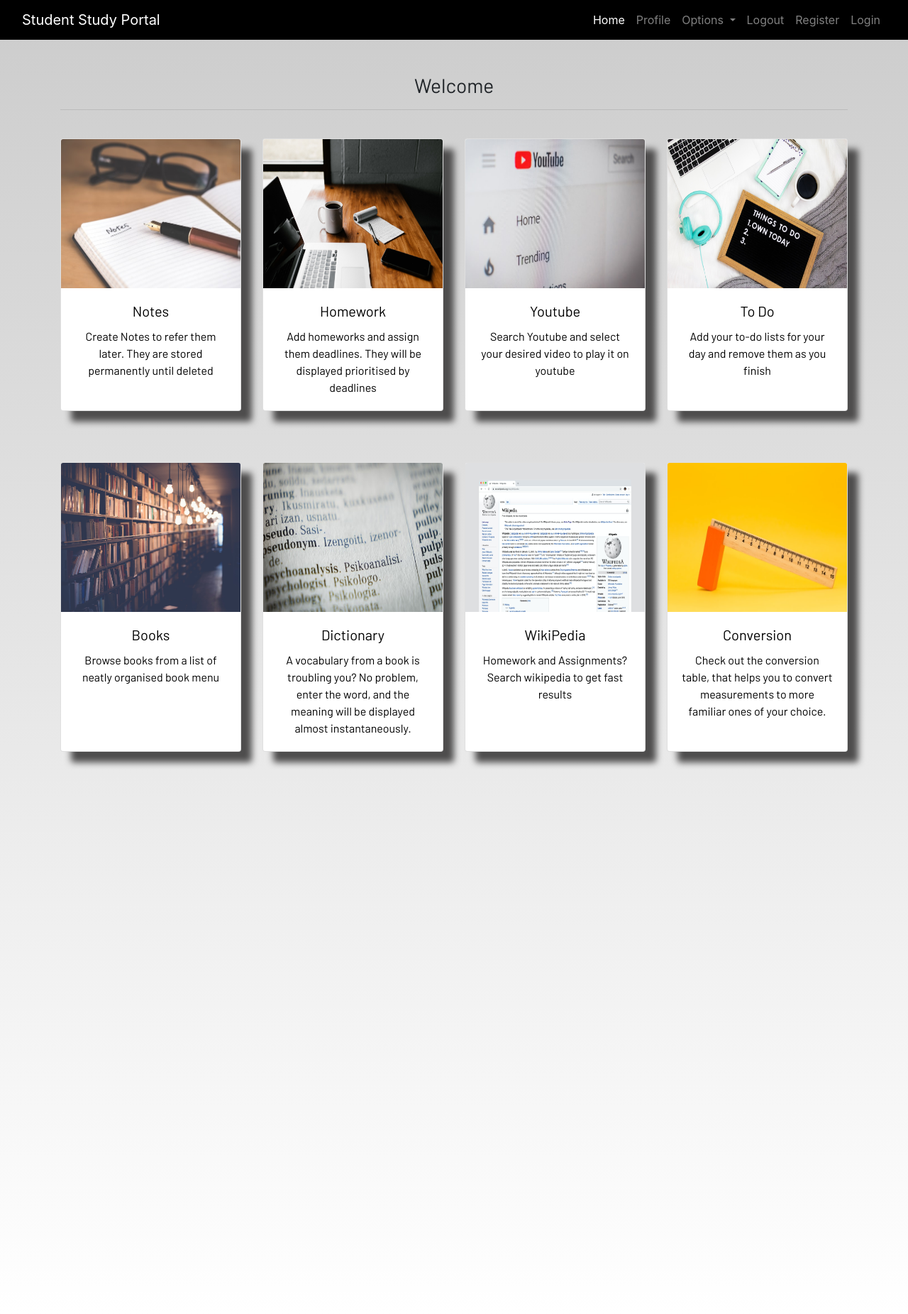
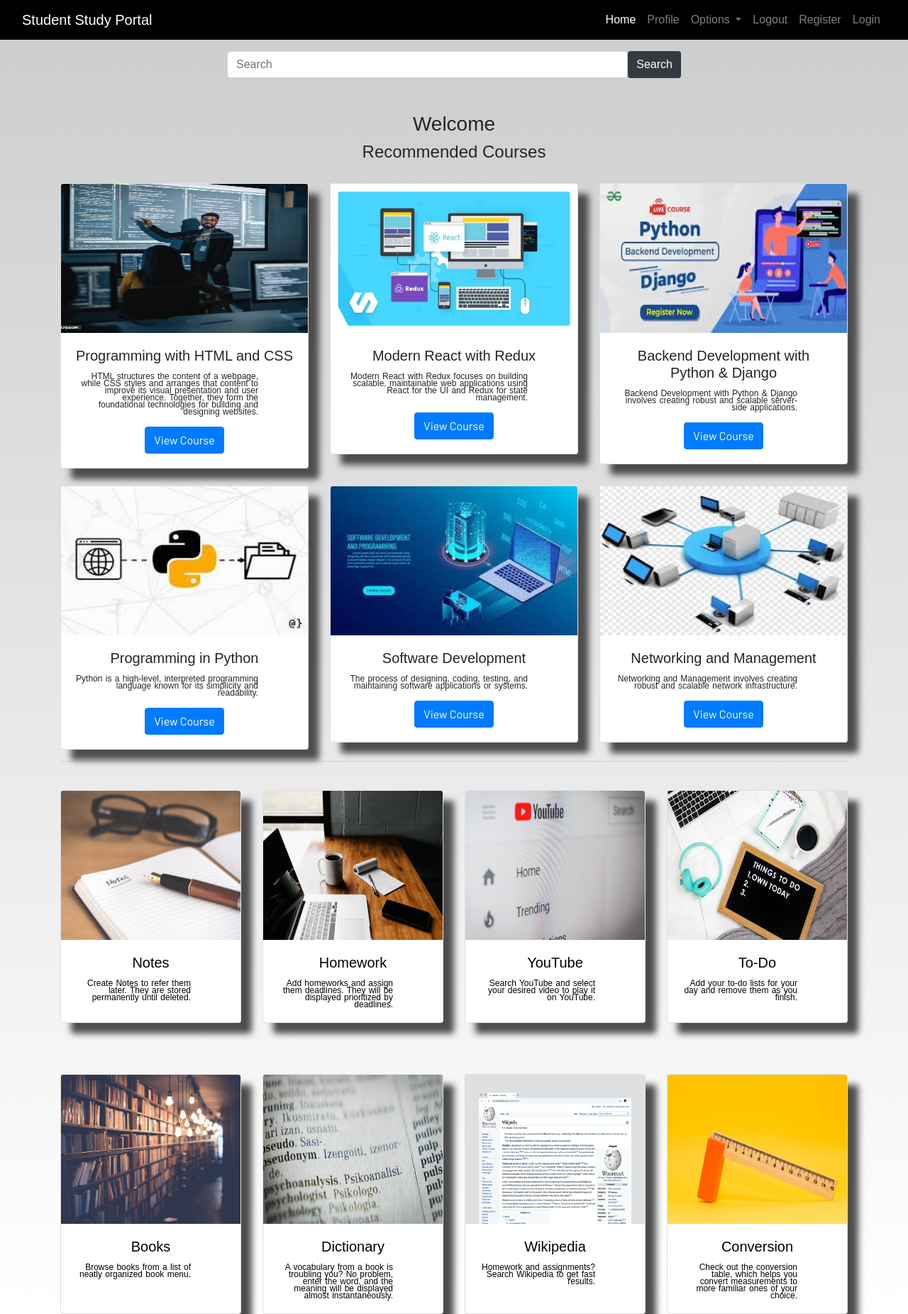
Before and after one commit to ProDaryl/Elearning-website, a Django app: page /dashboard/ in a window 1280 px wide. Shown: the whole page at 71% size. Run offline with Django 5.2, Linux system fonts and the light colour scheme; some libraries are stand-ins or nearby versions; some web fonts are replaced.

Commit message:
Updates_search

```diff
--- a/dashboard/templates/dashboard/base.html
+++ b/dashboard/templates/dashboard/base.html
@@ -21,13 +21,27 @@
       crossorigin="anonymous"
     />
     <link rel="stylesheet" href="{% static 'css/main.css' %}" />
+    <style>
+      .btn-dark-custom {
+        background-color: #343a40;
+        border: none;
+        color: white;
+      }
+      .btn-dark-custom:hover {
+        background-color: #23272b;
+        color: white;
+      }
+    </style>
   </head>
 
   <body>
     <header>
       <nav class="navbar navbar-expand-lg navbar-dark bg-dark">
         <div class="container-fluid">
+          <!-- Navbar Content -->
           <a class="navbar-brand" href="#">Student Study Portal</a>
+
+          <!-- Navbar toggler -->
           <button
             class="navbar-toggler"
             type="button"
@@ -39,6 +53,8 @@
           >
             <span class="navbar-toggler-icon"></span>
           </button>
+
+          <!-- Collapsible content -->
           <div
             class="collapse navbar-collapse justify-content-end"
             id="navbarSupportedContent"
@@ -92,18 +108,26 @@
           </div>
         </div>
       </nav>
+
+      <!-- Centered Search Bar -->
+      <div class="d-flex justify-content-center mt-3">
+        <form class="d-flex w-50" action="#" method="get">
+          <input class="form-control me-2" type="search" placeholder="Search" aria-label="Search">
+          <button class="btn btn-dark-custom" type="submit">Search</button>
+        </form>
+      </div>
     </header>
     <br /><br />
     <main>
 
-      {% if mesages%}
-      {%for msg in mesages%}
+      {% if messages %}
+      {% for msg in messages %}
       <div class="alert alert-{{msg.tags}}">{{msg}}</div>
       {% endfor %}
-       {% endif %}
+      {% endif %}
 
-       {% block content %}
-       {% endblock content %}
+      {% block content %}
+      {% endblock content %}
 
     </main>
     <script src="https://cdnjs.cloudflare.com/ajax/libs/jquery/3.3.1/jquery.min.js"></script>
--- a/dashboard/templates/dashboard/home.html
+++ b/dashboard/templates/dashboard/home.html
@@ -2,20 +2,106 @@
 {% load static %}
 {% block content %}
 
+<style>
+  body {
+    font-family: Arial, sans-serif;
+  }
+  .card-title, .card-text, h3, h4 {
+    font-family: Arial, sans-serif;
+  }
+  .card-text {
+    font-size: 12px;
+    word-spacing: 0.08em;
+    line-height: 1.5;
+    text-align: left;
+    margin-top: 10px;
+  }
+</style>
+
 <section class="container text-center">
   <h3>Welcome</h3>
+  <h4 style="text-align: center; margin-bottom: 30px;">Recommended Courses</h4>
+
+  <!-- Recommended Courses Section -->
+  <div class="row">
+    <div class="col-md-4">
+      <div class="card">
+        <img src="{% static 'images/lectures.jpg' %}" class="card-img-top" alt="Course 1">
+        <div class="card-body">
+          <h5 class="card-title">Programming with HTML and CSS</h5>
+          <p class="card-text">HTML structures the content of a webpage, while CSS styles and arranges that content to improve its visual presentation and user experience. Together, they form the foundational technologies for building and designing websites.</p>
+          <a href="#" class="btn btn-primary">View Course</a>
+        </div>
+      </div>
+    </div>
+    <div class="col-md-4">
+      <div class="card">
+        <img src="{% static 'images/modern react.jpg' %}" class="card-img-top" alt="Course 2">
+        <div class="card-body">
+          <h5 class="card-title">Modern React with Redux</h5>
+          <p class="card-text">Modern React with Redux focuses on building scalable, maintainable web applications using React for the UI and Redux for state management.</p>
+          <a href="#" class="btn btn-primary">View Course</a>
+        </div>
+      </div>
+    </div>
+    <div class="col-md-4">
+      <div class="card">
+        <img src="{% static 'images/Django.jpeg' %}" class="card-img-top" alt="Course 3">
+        <div class="card-body">
+          <h5 class="card-title">Backend Development with Python & Django</h5>
+          <p class="card-text">Backend Development with Python & Django involves creating robust and scalable server-side applications.</p>
+          <a href="#" class="btn btn-primary">View Course</a>
+        </div>
+      </div>
+    </div>
+  </div>
+
+  <br>
+
+  <div class="row">
+    <div class="col-md-4">
+      <div class="card">
+        <img src="{% static 'images/python.jpeg' %}" class="card-img-top" alt="Course 4">
+        <div class="card-body">
+          <h5 class="card-title">Programming in Python</h5>
+          <p class="card-text">Python is a high-level, interpreted programming language known for its simplicity and readability.</p>
+          <a href="#" class="btn btn-primary">View Course</a>
+        </div>
+      </div>
+    </div>
+    <div class="col-md-4">
+      <div class="card">
+        <img src="{% static 'images/software.jpeg' %}" class="card-img-top" alt="Course 5">
+        <div class="card-body">
+          <h5 class="card-title">Software Development</h5>
+          <p class="card-text">The process of designing, coding, testing, and maintaining software applications or systems.</p>
+          <a href="#" class="btn btn-primary">View Course</a>
+        </div>
+      </div>
+    </div>
+    <div class="col-md-4">
+      <div class="card">
+        <img src="{% static 'images/network.jpeg' %}" class="card-img-top" alt="Course 6">
+        <div class="card-body">
+          <h5 class="card-title">Networking and Management</h5>
+          <p class="card-text">Networking and Management involves creating robust and scalable network infrastructure.</p>
+          <a href="#" class="btn btn-primary">View Course</a>
+        </div>
+      </div>
+    </div>
+  </div>
 
   <hr> <br>
+
+  <!-- Card Section 1 -->
   <div class="row">
     <div class="col-md-3">
       <a href="#">
         <div class="card">
           <img class="card-img-top" src="{% static 'images/notes.jpg' %}" alt="Notes image">
           <div class="card-body">
-            <h5 class="card-title ">
-              Notes
-            </h5>
-            Create Notes to refer them later. They are stored permanently until deleted
+            <h5 class="card-title">Notes</h5>
+            <p class="card-text">Create Notes to refer them later. They are stored permanently until deleted.</p>
           </div>
         </div>
       </a>
@@ -24,12 +110,10 @@
     <div class="col-md-3">
       <a href="#">
         <div class="card">
-          <img class="card-img-top" src="{% static 'images/homework.jpg' %}" alt="Notes image">
+          <img class="card-img-top" src="{% static 'images/homework.jpg' %}" alt="Homework image">
           <div class="card-body">
-            <h5 class="card-title ">
-              Homework
-            </h5>
-            Add homeworks and assign them deadlines. They will be displayed prioritised by deadlines
+            <h5 class="card-title">Homework</h5>
+            <p class="card-text">Add homeworks and assign them deadlines. They will be displayed prioritized by deadlines.</p>
           </div>
         </div>
       </a>
@@ -37,12 +121,10 @@
     <div class="col-md-3">
       <a href="#">
         <div class="card">
-          <img class="card-img-top" src="{% static 'images/youtube.jpg' %}" alt="Notes image">
+          <img class="card-img-top" src="{% static 'images/youtube.jpg' %}" alt="YouTube image">
           <div class="card-body">
-            <h5 class="card-title ">
-              Youtube
-            </h5>
-            Search Youtube and select your desired video to play it on youtube
+            <h5 class="card-title">YouTube</h5>
+            <p class="card-text">Search YouTube and select your desired video to play it on YouTube.</p>
           </div>
         </div>
       </a>
@@ -50,28 +132,27 @@
     <div class="col-md-3">
       <a href="#">
         <div class="card">
-          <img class="card-img-top" src="{% static 'images/todo.jpg' %}" alt="Notes image">
+          <img class="card-img-top" src="{% static 'images/todo.jpg' %}" alt="To-Do image">
           <div class="card-body">
-            <h5 class="card-title ">
-              To Do
-            </h5>
-            Add your to-do lists for your day and remove them as you finish
+            <h5 class="card-title">To-Do</h5>
+            <p class="card-text">Add your to-do lists for your day and remove them as you finish.</p>
           </div>
         </div>
       </a>
     </div>
   </div>
+
   <br><br><br>
+
+  <!-- Card Section 2 -->
   <div class="row">
-    <div class="col-md-3 ">
+    <div class="col-md-3">
       <a href="#">
-        <div class="card mt-20">
-          <img class="card-img-top" src="{% static 'images/books.jpg' %}" alt="Notes image">
+        <div class="card">
+          <img class="card-img-top" src="{% static 'images/books.jpg' %}" alt="Books image">
           <div class="card-body">
-            <h5 class="card-title ">
-              Books
-            </h5>
-            Browse books from a list of neatly organised book menu
+            <h5 class="card-title">Books</h5>
+            <p class="card-text">Browse books from a list of neatly organized book menu.</p>
           </div>
         </div>
       </a>
@@ -82,13 +163,10 @@
     <div class="col-md-3">
       <a href="#">
         <div class="card">
-          <img class="card-img-top" src="{% static 'images/dictionary.jpg' %}" alt="Notes image">
+          <img class="card-img-top" src="{% static 'images/dictionary.jpg' %}" alt="Dictionary image">
           <div class="card-body">
-            <h5 class="card-title ">
-              Dictionary
-            </h5>
-            A vocabulary from a book is troubling you? No problem, enter the word, and the meaning will be displayed
-            almost instantaneously.
+            <h5 class="card-title">Dictionary</h5>
+            <p class="card-text">A vocabulary from a book is troubling you? No problem, enter the word, and the meaning will be displayed almost instantaneously.</p>
           </div>
         </div>
       </a>
@@ -96,12 +174,10 @@
     <div class="col-md-3">
       <a href="#">
         <div class="card">
-          <img class="card-img-top" src="{% static 'images/wiki.jpg' %}" alt="Notes image">
+          <img class="card-img-top" src="{% static 'images/wiki.jpg' %}" alt="Wikipedia image">
           <div class="card-body">
-            <h5 class="card-title ">
-              WikiPedia
-            </h5>
-            Homework and Assignments? Search wikipedia to get fast results
+            <h5 class="card-title">Wikipedia</h5>
+            <p class="card-text">Homework and assignments? Search Wikipedia to get fast results.</p>
           </div>
         </div>
       </a>
@@ -111,12 +187,10 @@
     <div class="col-md-3">
       <a href="#">
         <div class="card">
-          <img class="card-img-top" src="{% static 'images/conversion.jpg' %}" alt="Notes image">
+          <img class="card-img-top" src="{% static 'images/conversion.jpg' %}" alt="Conversion image">
           <div class="card-body">
-            <h5 class="card-title ">
-              Conversion
-            </h5>
-            Check out the conversion table, that helps you to convert measurements to more familiar ones of your choice.
+            <h5 class="card-title">Conversion</h5>
+            <p class="card-text">Check out the conversion table, which helps you convert measurements to more familiar ones of your choice.</p>
           </div>
         </div>
       </a>
@@ -125,4 +199,5 @@
 
 
 </section>
+
 {% endblock content %}
--- /dev/null
+++ b/requirements.txt
@@ -0,0 +1,6 @@
+django
+django-crispy-forms
+crispy
+django-bootstrap
+django-bootstrap4
+youtube-search-python
--- a/static/styles/style.css
+++ b/static/styles/style.css
@@ -14,7 +14,7 @@
   }
   .header2{
     display: black;
-    /* justify-content: space-between; */
+    /* justify-content: space-between;
     align-items: center;
   }
   nav {
@@ -27,7 +27,7 @@
     padding-top: 40px;
     padding-right: 10%;
     padding-left: 10%;
-    /* position: fixed; */
+    /* position: fixed; *?
     z-index: 99;
     margin-bottom: 20px;
   }
--- a/templates/about.html
+++ b/templates/about.html
@@ -38,7 +38,7 @@
       <h2>About Us</h2>
     </div>
     <div class="main">
-      <img style="height: 50px width: 50px0px;" src="{% static 'images/lectures.jpg' %}" alt="About Us Image">
+      <img src="{% static 'images/about.png' %}" alt="About Us Image" style="width: 50%; height: auto;">
       <div class="about-text">
         <h2>We Are E-Learning</h2>
         <h5>Innovative Learning Platform</h5>
```
Also changed, not shown: dashboard/templates/dashboard/search.html (added, +81 -0 lines), static/styles/style1.css (+37 -17 lines), templates/contact.html (+9 -15 lines), templates/index.html (+62 -30 lines), static/images/about.png (added).
